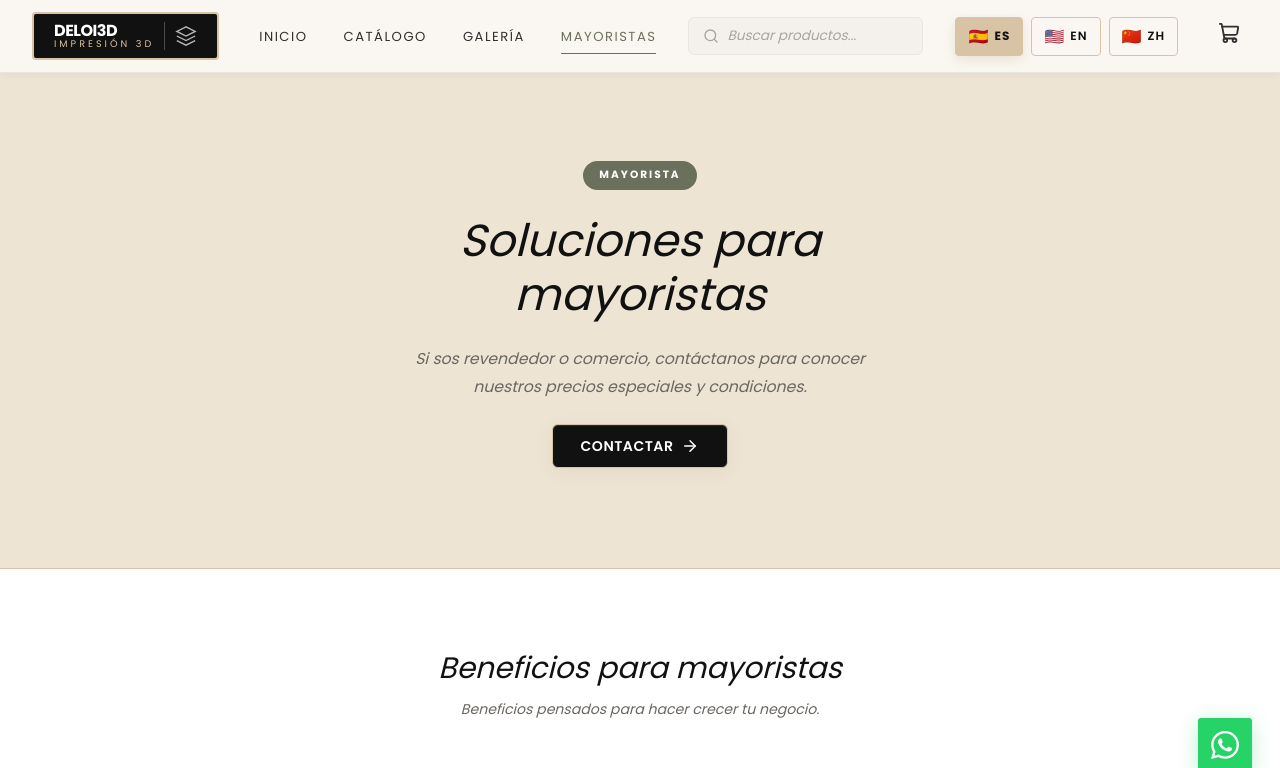
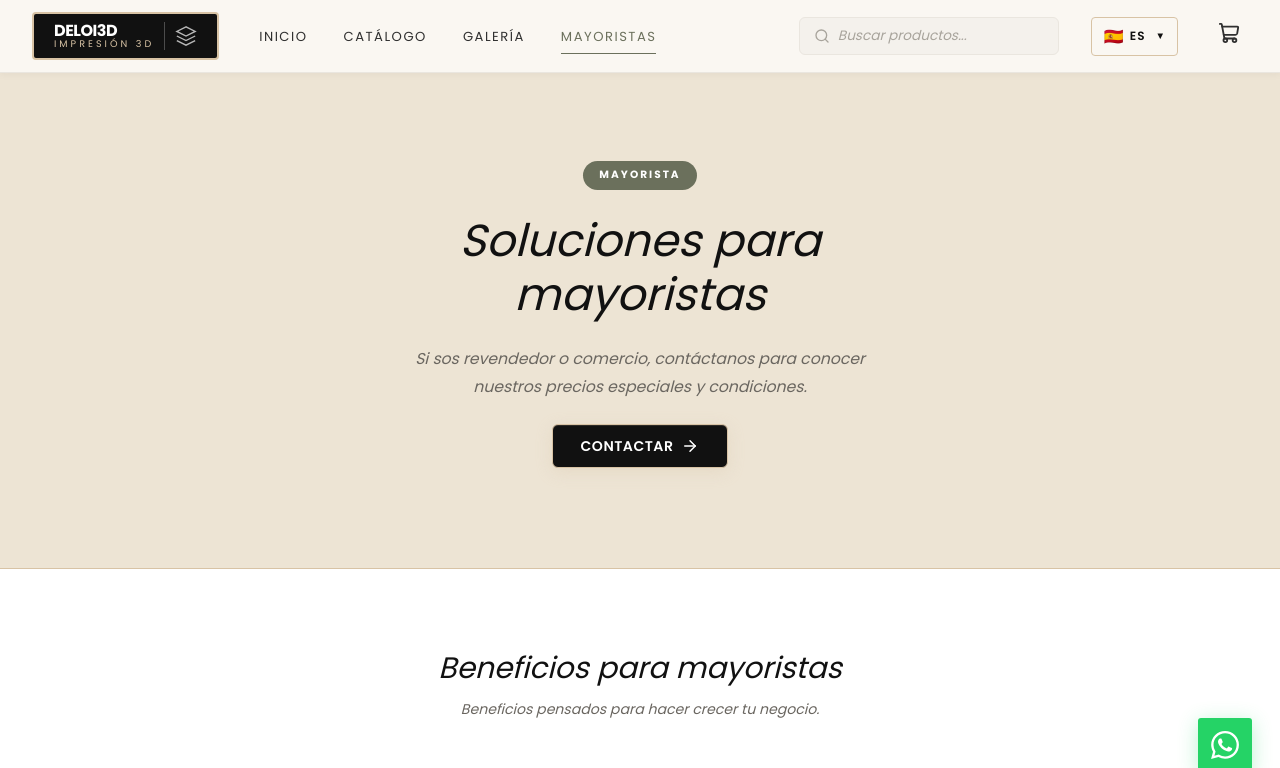
Before and after one commit to PACZKONATASHA/DELoi3D, a React (Vite) app: page /mayoristas in a window 1280 px wide. Shown: the top 768 px of the page. Built offline with nearby package versions, Linux system fonts and the light colour scheme.

Commit message:
Cambiar selector de idioma a dropdown - Mejor UX en móviles

```diff
--- a/src/components/LanguageSwitcher.css
+++ b/src/components/LanguageSwitcher.css
@@ -1,11 +1,9 @@
-.language-switcher {
-  display: flex;
-  gap: 8px;
-  align-items: center;
-  flex-wrap: wrap;
+.language-switcher-dropdown {
+  position: relative;
+  display: inline-block;
 }
 
-.lang-btn {
+.language-switcher-toggle {
   display: flex;
   align-items: center;
   justify-content: center;
@@ -23,24 +21,89 @@
   min-height: 36px;
   white-space: nowrap;
   touch-action: manipulation;
+  position: relative;
 }
 
-.lang-btn:hover {
+.language-switcher-toggle:hover {
   background: var(--sand);
   color: var(--black);
   border-color: var(--sand);
   box-shadow: 0 4px 12px rgba(216, 195, 165, 0.3);
 }
 
-.lang-btn:active {
+.language-switcher-toggle:active {
   transform: scale(0.95);
 }
 
-.lang-btn.active {
+.dropdown-arrow {
+  font-size: 0.6rem;
+  margin-left: 4px;
+  transition: transform 0.2s ease;
+  display: inline-block;
+}
+
+.language-switcher-dropdown.open .dropdown-arrow {
+  transform: rotate(180deg);
+}
+
+.language-dropdown-menu {
+  position: absolute;
+  top: 100%;
+  right: 0;
+  background: var(--white);
+  border: 1px solid var(--sand);
+  border-radius: 4px;
+  box-shadow: 0 4px 12px rgba(0, 0, 0, 0.15);
+  z-index: 1000;
+  overflow: hidden;
+  margin-top: 4px;
+  animation: slideDown 0.2s ease;
+}
+
+@keyframes slideDown {
+  from {
+    opacity: 0;
+    transform: translateY(-10px);
+  }
+  to {
+    opacity: 1;
+    transform: translateY(0);
+  }
+}
+
+.language-option {
+  display: flex;
+  align-items: center;
+  gap: 8px;
+  width: 100%;
+  background: transparent;
+  border: none;
+  color: var(--black);
+  padding: 10px 16px;
+  cursor: pointer;
+  font-size: 0.75rem;
+  font-weight: 600;
+  font-family: 'Poppins', sans-serif;
+  transition: all 0.2s ease;
+  text-align: left;
+  min-height: 40px;
+  touch-action: manipulation;
+}
+
+.language-option:hover {
+  background: rgba(216, 195, 165, 0.2);
+  padding-left: 20px;
+}
+
+.language-option.active {
   background: var(--sand);
   color: var(--black);
-  border-color: var(--sand);
-  box-shadow: 0 4px 12px rgba(216, 195, 165, 0.4);
+  font-weight: 700;
+}
+
+.language-option.active::before {
+  content: '✓';
+  margin-right: -4px;
   font-weight: 700;
 }
 
@@ -56,11 +119,7 @@
 
 /* Tablets (768px y menores) */
 @media (max-width: 768px) {
-  .language-switcher {
-    gap: 6px;
-  }
-
-  .lang-btn {
+  .language-switcher-toggle {
     padding: 5px 10px;
     font-size: 0.7rem;
     min-height: 34px;
@@ -69,16 +128,18 @@
   .lang-flag {
     font-size: 0.9rem;
   }
+
+  .language-option {
+    padding: 8px 12px;
+    font-size: 0.7rem;
+    min-height: 36px;
+  }
 }
 
 /* Móviles medianos (480px a 600px) */
 @media (max-width: 600px) {
-  .language-switcher {
-    gap: 5px;
-  }
-
-  .lang-btn {
-    padding: 4px 8px;
+  .language-switcher-toggle {
+    padding: 5px 8px;
     font-size: 0.65rem;
     min-height: 32px;
   }
@@ -90,16 +151,26 @@
   .lang-code {
     letter-spacing: 0.5px;
   }
+
+  .language-dropdown-menu {
+    margin-top: 2px;
+  }
+
+  .language-option {
+    padding: 8px 12px;
+    font-size: 0.65rem;
+    min-height: 32px;
+  }
+
+  .language-option:hover {
+    padding-left: 16px;
+  }
 }
 
 /* Móviles pequeños (menos de 480px) */
 @media (max-width: 480px) {
-  .language-switcher {
-    gap: 4px;
-  }
-
-  .lang-btn {
-    padding: 4px 6px;
+  .language-switcher-toggle {
+    padding: 4px 8px;
     font-size: 0.6rem;
     min-height: 32px;
     gap: 4px;
@@ -112,16 +183,32 @@
   .lang-code {
     letter-spacing: 0px;
   }
+
+  .dropdown-arrow {
+    font-size: 0.5rem;
+    margin-left: 2px;
+  }
+
+  .language-dropdown-menu {
+    left: 0;
+    right: auto;
+  }
+
+  .language-option {
+    padding: 8px 10px;
+    font-size: 0.6rem;
+    min-height: 32px;
+  }
+
+  .language-option:hover {
+    padding-left: 14px;
+  }
 }
 
 /* Ultra pequeños (menos de 360px) */
 @media (max-width: 360px) {
-  .language-switcher {
-    gap: 3px;
-  }
-
-  .lang-btn {
-    padding: 3px 5px;
+  .language-switcher-toggle {
+    padding: 4px 6px;
     font-size: 0.55rem;
     min-height: 30px;
   }
@@ -129,4 +216,19 @@
   .lang-flag {
     font-size: 0.75rem;
   }
+
+  .dropdown-arrow {
+    font-size: 0.5rem;
+    margin-left: 2px;
+  }
+
+  .language-option {
+    padding: 6px 8px;
+    font-size: 0.55rem;
+    min-height: 30px;
+  }
+
+  .language-option:hover {
+    padding-left: 10px;
+  }
 }
--- a/src/components/LanguageSwitcher.jsx
+++ b/src/components/LanguageSwitcher.jsx
@@ -1,8 +1,10 @@
+import { useState } from 'react';
 import { useLanguage } from '../context/LanguageContext';
 import './LanguageSwitcher.css';
 
 export default function LanguageSwitcher() {
   const { language, setLanguage } = useLanguage();
+  const [isOpen, setIsOpen] = useState(false);
 
   const languages = [
     { code: 'es', name: 'ES', flag: '🇪🇸' },
@@ -10,19 +12,39 @@ export default function LanguageSwitcher() {
     { code: 'zh', name: 'ZH', flag: '🇨🇳' },
   ];
 
+  const currentLang = languages.find(lang => lang.code === language);
+
+  const handleSelectLanguage = (code) => {
+    setLanguage(code);
+    setIsOpen(false);
+  };
+
   return (
-    <div className="language-switcher">
+    <div className="language-switcher-dropdown">
+      <button
+        className="language-switcher-toggle"
+        onClick={() => setIsOpen(!isOpen)}
+        title={currentLang?.name}
+      >
+        <span className="lang-flag">{currentLang?.flag}</span>
+        <span className="lang-code">{currentLang?.name}</span>
+        <span className="dropdown-arrow">▼</span>
+      </button>
+
+      {isOpen && (
+        <div className="language-dropdown-menu">
           {languages.map((lang) => (
             <button
               key={lang.code}
-          className={`lang-btn ${language === lang.code ? 'active' : ''}`}
-          onClick={() => setLanguage(lang.code)}
-          title={lang.name}
+              className={`language-option ${language === lang.code ? 'active' : ''}`}
+              onClick={() => handleSelectLanguage(lang.code)}
             >
               <span className="lang-flag">{lang.flag}</span>
               <span className="lang-code">{lang.name}</span>
             </button>
           ))}
         </div>
+      )}
+    </div>
   );
 }
```
Lines whose indentation alone changed are shown as unchanged.
